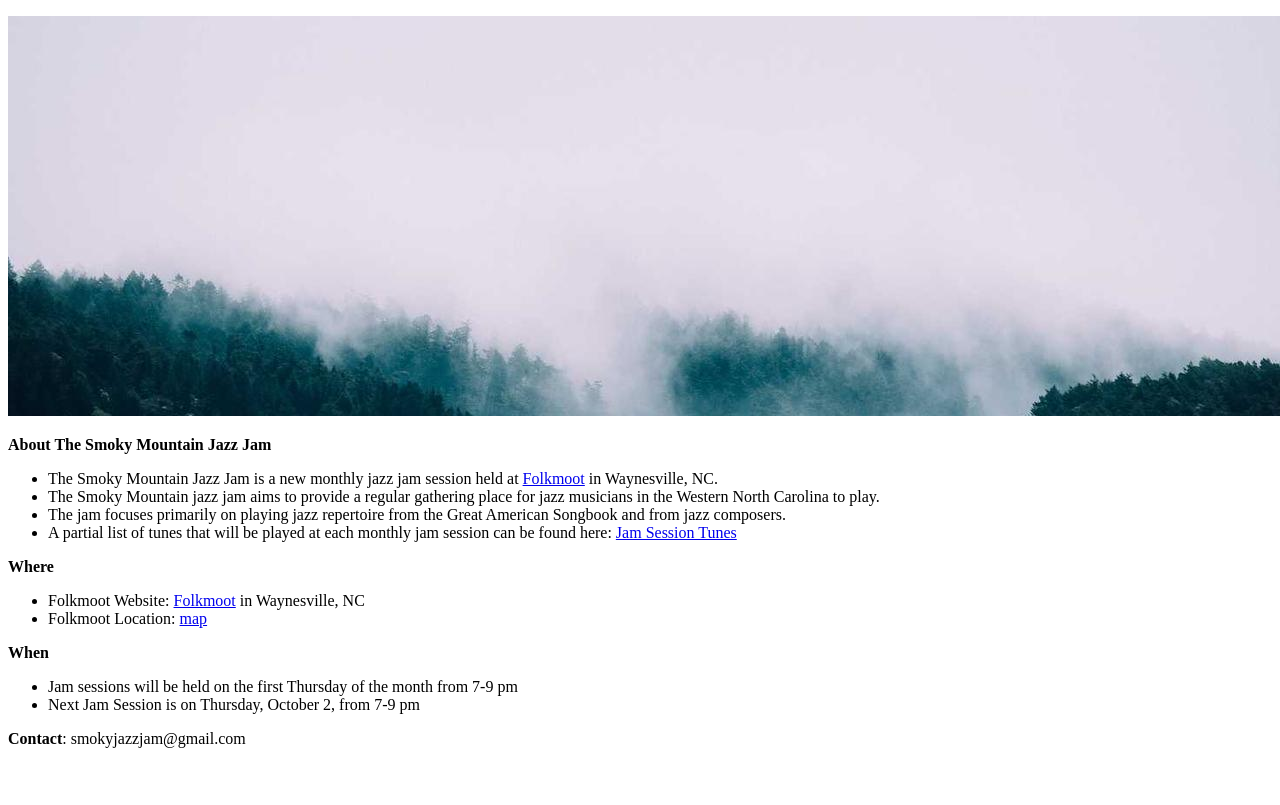
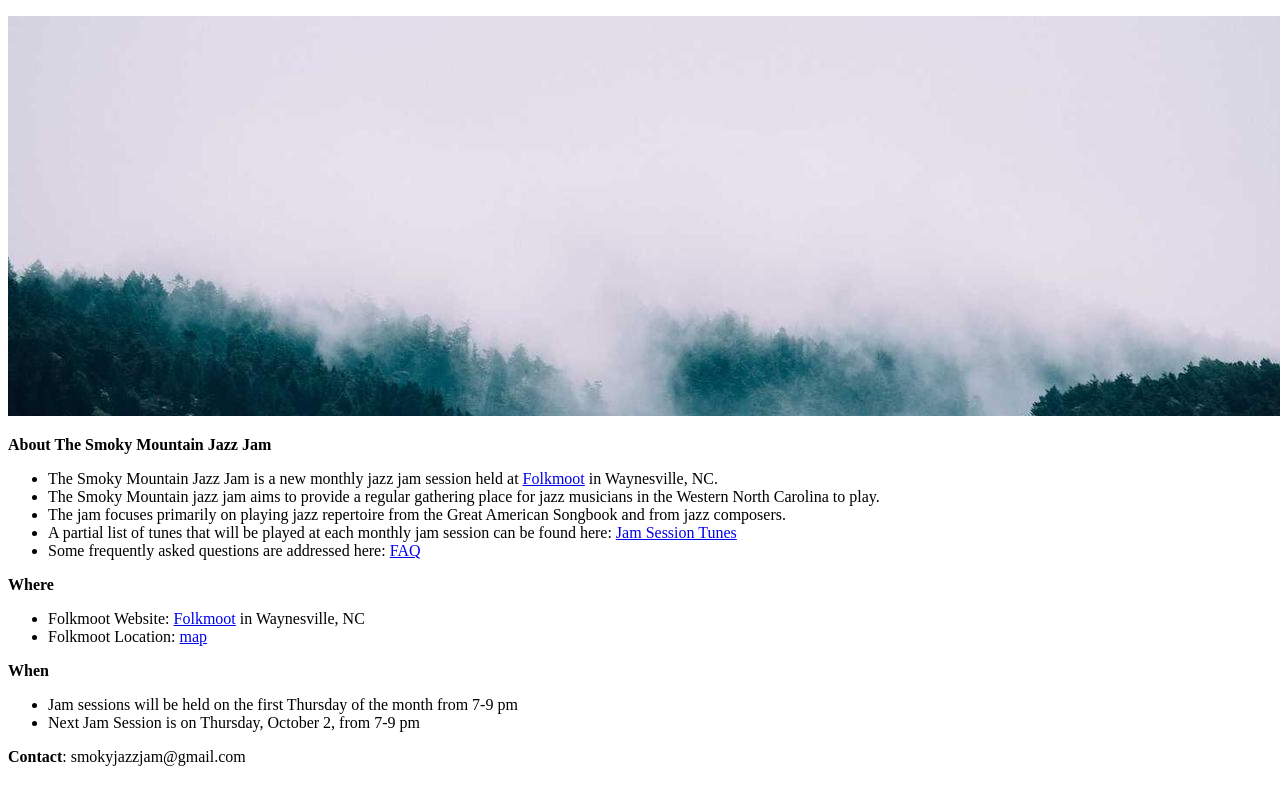
Before and after one commit to smokyjazzjam/smokyjazzjam, a Jekyll site: the page built from index.md, in a window 1280 px wide. Shown: the top 805 px of the page. Built offline with Jekyll 4.4.1, drawn with Linux system fonts in a browser that asks for light colours.

Commit message:
Update index.md

```diff
--- a/index.md
+++ b/index.md
@@ -9,7 +9,8 @@ layout: default
  - The Smoky Mountain Jazz Jam is a new monthly jazz jam session held at [Folkmoot](https://www.folkmoot.org/) in Waynesville, NC.
  - The Smoky Mountain jazz jam aims to provide a regular gathering place for jazz musicians in the Western North Carolina to play.
  - The jam focuses primarily on playing jazz repertoire from the Great American Songbook and from jazz composers.
- - A partial list of tunes that will be played at each monthly jam session can be found here: [Jam Session Tunes](jam_tunes)
+ - A partial list of tunes that will be played at each monthly jam session can be found here: [Jam Session Tunes](jam_tunes.md)
+ - Some frequently asked questions are addressed here: [FAQ](faq.md)
 
  **Where**
  - Folkmoot Website: [Folkmoot](https://www.folkmoot.org/) in Waynesville, NC
```
